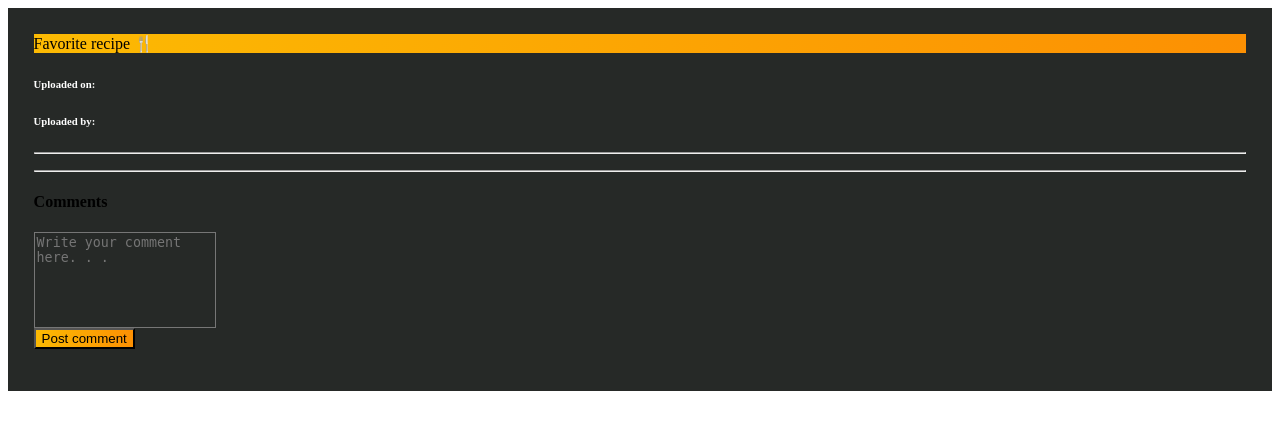
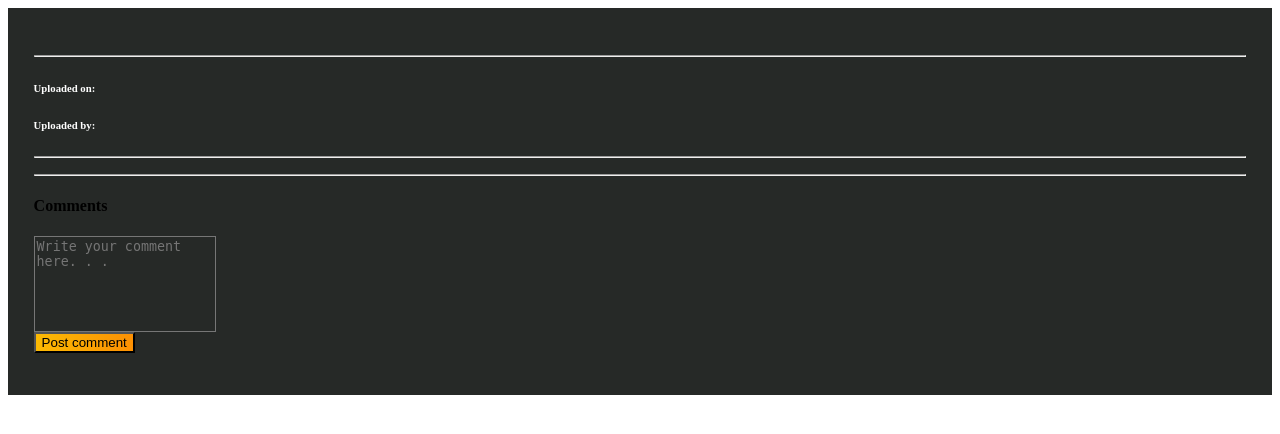
Before and after one commit to CertifiedDataBoys/Recipe-Buddy, a Flask app: template app/templates/recipe.html in a window 1280 px wide. Shown: the top 434 px of the page. Run offline with Flask 2, Linux system fonts and the light colour scheme; the template is opened without the code that fills it: values that come from a table or form of the project are taken from there, others are empty; the visitor is signed in with stand-in values (Sample User, id 1).

Commit message:
Recipe subtitles on recipe page

```diff
--- a/app/public/js/recipe_ajax.js
+++ b/app/public/js/recipe_ajax.js
@@ -7,7 +7,11 @@ $(document).ready(function() {
                 switch (key) {
                     case 'title':
                         $('#recipe_title').html(val);
+                        $('#recipe_title_top').html(val);
                         $(document).attr('title', $(document).find("title").text() + ' - ' + val);
+                        break;
+                    case 'subtitle':
+                        $('#recipe_subtitle').html(val);
                         break;
                     case 'user':
                         $('#username').html(val.username);
--- a/app/templates/recipe.html
+++ b/app/templates/recipe.html
@@ -26,10 +26,14 @@
         <div class="row justify-content-center">
             <div class="card shadow-sm" style="padding: 2vw; background-color: #262927;">
                 <div class="card-header bg-primary" style="background: linear-gradient(to right, #fcba03, #fc9003); color: black">
-                    Favorite recipe 🍴
+                    <span id="recipe_title_top"></span>
                 </div>
                 <div class="card-body" id="recipe-body">
                     <h4 class="card-title text-center" id="recipe_title"></h4>
+                    <p class="card-subtitle text-muted text-center mb-2" style="color: white !important;">
+                        <span id="recipe_subtitle"></span>
+                    </p>
+                    <hr>
                     <h6 class="card-subtitle text-muted text-center mb-2" style="color: white !important;">
                         Uploaded on: <i><span id="uploaded"></span></i>
                     </h6>
```
